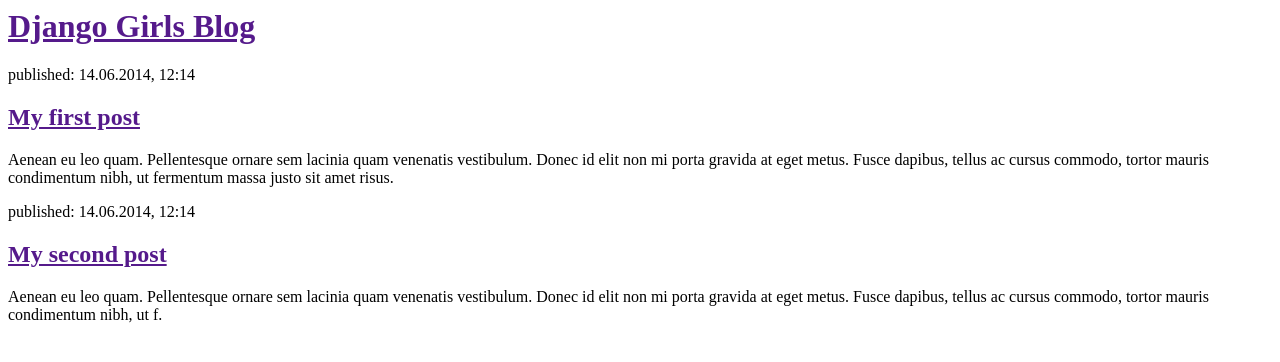
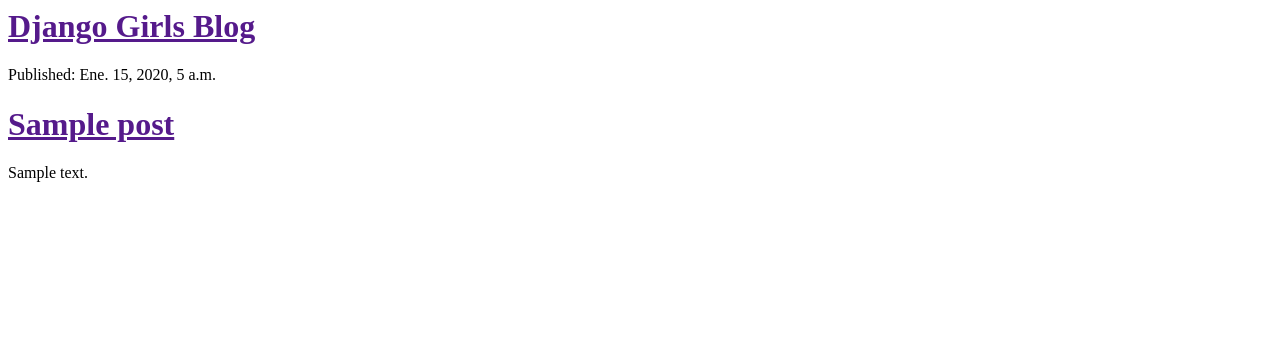
Before and after one commit to cotizcesar/my-first-blog, a Django app: template blog/templates/blog/post_list.html in a window 1280 px wide. Shown: the top 362 px of the page. Run offline with Django 3.2, Linux system fonts and the light colour scheme; the template is opened without the code that fills it: values that come from a table or form of the project are taken from there, others are empty; tables that the repository leaves empty hold one stand-in row (values such as "Sample post").

Commit message:
Html sin bootstrap

```diff
--- a/blog/templates/blog/post_list.html
+++ b/blog/templates/blog/post_list.html
@@ -6,15 +6,12 @@
         <div>
             <h1><a href="">Django Girls Blog</a></h1>
         </div>
-        <div>
-            <p>published: 14.06.2014, 12:14</p>
-            <h2><a href="">My first post</a></h2>
-            <p>Aenean eu leo quam. Pellentesque ornare sem lacinia quam venenatis vestibulum. Donec id elit non mi porta gravida at eget metus. Fusce dapibus, tellus ac cursus commodo, tortor mauris condimentum nibh, ut fermentum massa justo sit amet risus.</p>
-        </div>
-        <div>
-            <p>published: 14.06.2014, 12:14</p>
-            <h2><a href="">My second post</a></h2>
-            <p>Aenean eu leo quam. Pellentesque ornare sem lacinia quam venenatis vestibulum. Donec id elit non mi porta gravida at eget metus. Fusce dapibus, tellus ac cursus commodo, tortor mauris condimentum nibh, ut f.</p>
-        </div>
+        {% for post in posts %}
+            <div>
+                <p>Published: {{ post.published_date }}</p>
+                <h1><a href="">{{ post.title }}</a></h1>
+                <p>{{ post.text|linebreaksbr }}
+            </div>
+        {% endfor %}
     </body>
 </html>
--- a/blog/views.py
+++ b/blog/views.py
@@ -1,4 +1,5 @@
 from django.shortcuts import render
+from django.utils import timezone
 from .models import Post
 
 # Create your views here.
```
